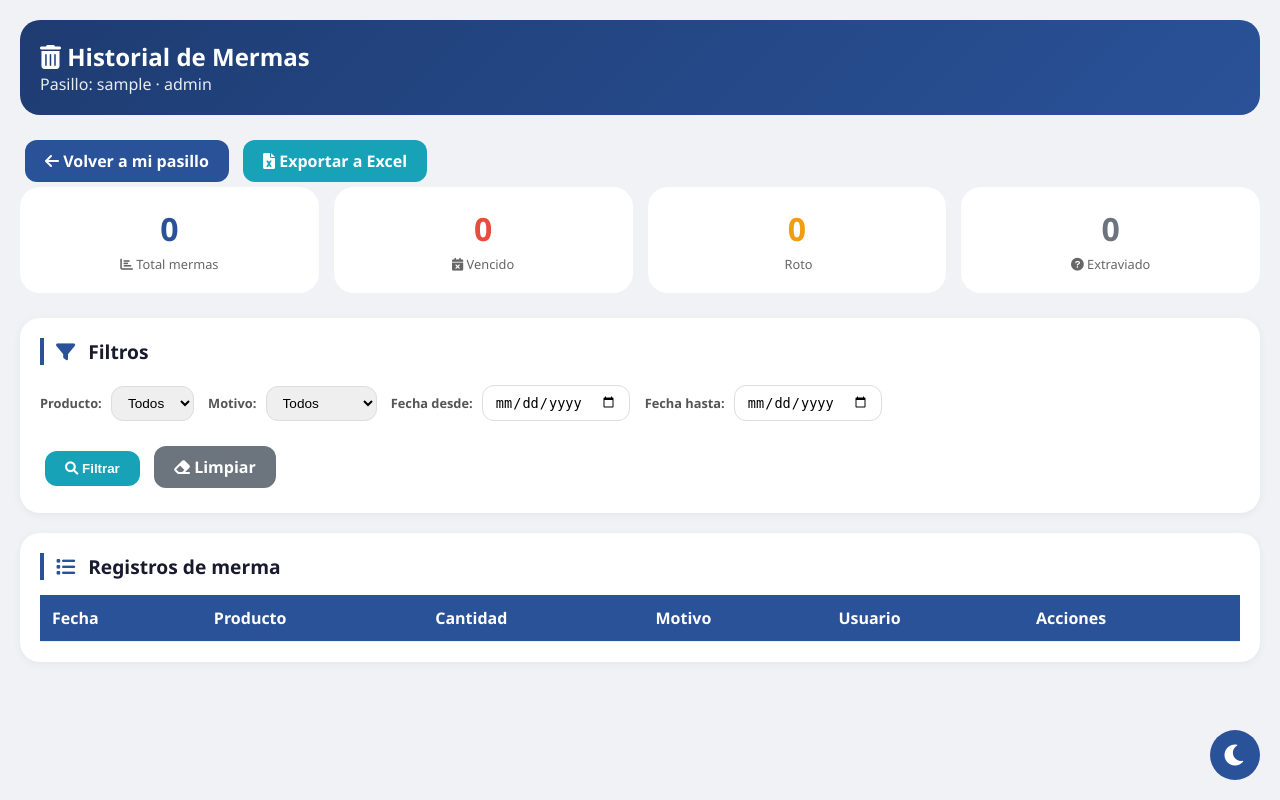
After one commit to Danielblin/control-mass, a Flask app: page /ver_mermas in a window 1280 px wide. The commit adds this page. Run offline with Flask 3, Linux system fonts and the light colour scheme; a user stored in the database is signed in; data comes from the database, SQL or seed files in the repository; lists and menus that the app fills with data are empty.

Commit message:
Agregar historial de mermas con diseño moderno

```diff
--- a/app.py
+++ b/app.py
@@ -538,6 +538,98 @@ def logout():
     session.clear()
     return redirect(url_for('login'))
 
+# ========== HISTORIAL DE MERMAS ==========
+
+@app.route('/ver_mermas')
+def ver_mermas():
+    if 'user_id' not in session:
+        return redirect(url_for('login'))
+    pasillo = session['user_pasillo']
+
+    # Obtener filtros
+    producto_filtro = request.args.get('producto', '')
+    motivo_filtro = request.args.get('motivo', '')
+    fecha_desde = request.args.get('fecha_desde', '')
+    fecha_hasta = request.args.get('fecha_hasta', '')
+
+    conn = obtener_conexion()
+    cursor = conn.cursor()
+
+    # Lista de productos para el filtro
+    cursor.execute("SELECT codigo, nombre FROM productos WHERE pasillo=?", (pasillo,))
+    productos_lista = cursor.fetchall()
+
+    # Construir query
+    query = """
+        SELECT m.fecha, p.nombre, m.cantidad, m.motivo, m.usuario, m.id
+        FROM mermas m
+        JOIN productos p ON m.codigo_producto = p.codigo
+        WHERE p.pasillo=?
+    """
+    params = [pasillo]
+
+    if producto_filtro:
+        query += " AND p.codigo=?"
+        params.append(producto_filtro)
+    if motivo_filtro:
+        query += " AND m.motivo=?"
+        params.append(motivo_filtro)
+    if fecha_desde:
+        query += " AND m.fecha >= ?"
+        params.append(fecha_desde)
+    if fecha_hasta:
+        query += " AND m.fecha <= ?"
+        params.append(fecha_hasta)
+
+    query += " ORDER BY m.fecha DESC"
+
+    cursor.execute(query, params)
+    mermas = cursor.fetchall()
+
+    # Calcular estadísticas
+    cursor.execute("SELECT COUNT(*) FROM mermas m JOIN productos p ON m.codigo_producto = p.codigo WHERE p.pasillo=?", (pasillo,))
+    total_mermas = cursor.fetchone()[0]
+
+    cursor.execute("SELECT COUNT(*) FROM mermas m JOIN productos p ON m.codigo_producto = p.codigo WHERE p.pasillo=? AND m.motivo='vencido'", (pasillo,))
+    por_vencimiento = cursor.fetchone()[0]
+
+    cursor.execute("SELECT COUNT(*) FROM mermas m JOIN productos p ON m.codigo_producto = p.codigo WHERE p.pasillo=? AND m.motivo='roto'", (pasillo,))
+    por_roto = cursor.fetchone()[0]
+
+    cursor.execute("SELECT COUNT(*) FROM mermas m JOIN productos p ON m.codigo_producto = p.codigo WHERE p.pasillo=? AND m.motivo='extraviado'", (pasillo,))
+    por_extraviado = cursor.fetchone()[0]
+
+    conn.close()
+
+    return render_template('ver_mermas.html',
+                         mermas=mermas,
+                         productos=productos_lista,
+                         producto_filtro=producto_filtro,
+                         motivo_filtro=motivo_filtro,
+                         fecha_desde=fecha_desde,
+                         fecha_hasta=fecha_hasta,
+                         total_mermas=total_mermas,
+                         por_vencimiento=por_vencimiento,
+                         por_roto=por_roto,
+                         por_extraviado=por_extraviado,
+                         pasillo=pasillo,
+                         usuario=session['user_nombre'])
+
+
+@app.route('/eliminar_merma/<int:merma_id>', methods=['POST'])
+def eliminar_merma(merma_id):
+    if 'user_id' not in session:
+        return redirect(url_for('login'))
+
+    conn = obtener_conexion()
+    cursor = conn.cursor()
+    cursor.execute("DELETE FROM mermas WHERE id=?", (merma_id,))
+    conn.commit()
+    conn.close()
+
+    return redirect(url_for('ver_mermas'))
+
+# ========== FIN HISTORIAL DE MERMAS ==========
 
 application = app
 
--- a/templates/user_pasillo.html
+++ b/templates/user_pasillo.html
@@ -768,7 +768,7 @@
         </div>
     </div>
 
-    <!-- MODAL: Registrar merma -->
+        <!-- MODAL: Registrar merma -->
     <div id="modal-merma" class="modal">
         <div class="modal-content">
             <div class="modal-header">
@@ -799,6 +799,9 @@
                 </div>
                 <button type="submit" class="btn btn-primary" style="width:100%"><i class="fas fa-save"></i> Registrar merma</button>
             </form>
+            <div style="margin-top:15px; text-align:center;">
+                <a href="/ver_mermas" class="btn btn-info" style="background:#17a2b8; color:white; padding:10px; border-radius:12px; text-decoration:none; display:inline-block;"><i class="fas fa-history"></i> Ver historial de mermas</a>
+            </div>
         </div>
     </div>
 
--- /dev/null
+++ b/templates/ver_mermas.html
@@ -0,0 +1,302 @@
+<!DOCTYPE html>
+<html lang="es">
+<head>
+    <meta charset="UTF-8">
+    <meta name="viewport" content="width=device-width, initial-scale=1.0, user-scalable=yes">
+    <title>Historial de Mermas - Control Mass</title>
+    <link rel="stylesheet" href="https://cdnjs.cloudflare.com/ajax/libs/font-awesome/6.0.0-beta3/css/all.min.css">
+    <style>
+        * { margin: 0; padding: 0; box-sizing: border-box; }
+        body {
+            font-family: 'Segoe UI', Tahoma, Geneva, Verdana, sans-serif;
+            background: #f0f2f5;
+            padding: 20px;
+            color: #1a1a2e;
+            transition: background 0.3s, color 0.3s;
+        }
+
+        body.dark-mode {
+            background: #1a1a2e;
+            color: #e0e0e0;
+        }
+
+        body.dark-mode .card {
+            background: #2d2d44;
+        }
+
+        body.dark-mode th {
+            background: #4a6a9a;
+        }
+
+        body.dark-mode td {
+            border-bottom-color: #4a4a6a;
+        }
+
+        body.dark-mode .codigo-barras {
+            background: #4a4a6a;
+            color: #e0e0e0;
+        }
+
+        body.dark-mode input, body.dark-mode select {
+            background: #3a3a5a;
+            border-color: #5a5a7a;
+            color: #e0e0e0;
+        }
+
+        .header {
+            background: linear-gradient(135deg, #1e3c72 0%, #2a5298 100%);
+            color: white;
+            padding: 20px;
+            border-radius: 20px;
+            margin-bottom: 20px;
+        }
+
+        body.dark-mode .header {
+            background: linear-gradient(135deg, #2a2a4a 0%, #3a3a6a 100%);
+        }
+
+        .btn {
+            padding: 10px 20px;
+            border: none;
+            border-radius: 12px;
+            cursor: pointer;
+            text-decoration: none;
+            display: inline-block;
+            margin: 5px;
+            font-weight: 600;
+        }
+        .btn-primary { background: #2a5298; color: white; }
+        .btn-primary:hover { background: #1e3c72; }
+        .btn-info { background: #17a2b8; color: white; }
+        .btn-info:hover { background: #138496; }
+        .btn-secondary { background: #6c757d; color: white; }
+
+        .card {
+            background: white;
+            padding: 20px;
+            border-radius: 20px;
+            margin-bottom: 20px;
+            box-shadow: 0 2px 10px rgba(0,0,0,0.05);
+        }
+
+        .card h3 {
+            margin-bottom: 15px;
+            font-size: 1.2rem;
+            border-left: 4px solid #2a5298;
+            padding-left: 12px;
+        }
+
+        .card h3 i {
+            margin-right: 8px;
+            color: #2a5298;
+        }
+
+        .stats-grid {
+            display: grid;
+            grid-template-columns: repeat(auto-fit, minmax(150px, 1fr));
+            gap: 15px;
+            margin-bottom: 25px;
+        }
+
+        .stat-card {
+            background: white;
+            padding: 20px;
+            border-radius: 20px;
+            text-align: center;
+        }
+
+        body.dark-mode .stat-card {
+            background: #2d2d44;
+        }
+
+        .stat-number {
+            font-size: 2rem;
+            font-weight: bold;
+        }
+
+        .stat-label {
+            color: #666;
+            font-size: 0.8rem;
+            margin-top: 5px;
+        }
+
+        body.dark-mode .stat-label {
+            color: #b0b0c0;
+        }
+
+        .stat-card.total .stat-number { color: #2a5298; }
+        .stat-card.vencido .stat-number { color: #e74c3c; }
+        .stat-card.roto .stat-number { color: #f39c12; }
+        .stat-card.extraviado .stat-number { color: #6c757d; }
+
+        .filter-group {
+            display: inline-block;
+            margin: 5px 10px 5px 0;
+        }
+
+        label { font-weight: 600; font-size: 0.8rem; color: #555; margin-right: 5px; }
+        body.dark-mode label { color: #b0b0c0; }
+        select, input { padding: 8px 12px; border: 1px solid #ddd; border-radius: 12px; font-size: 0.85rem; }
+
+        .table-responsive { overflow-x: auto; }
+        table { width: 100%; border-collapse: collapse; }
+        th, td { padding: 12px; text-align: left; border-bottom: 1px solid #eee; }
+        th { background: #2a5298; color: white; font-weight: 600; }
+
+        .dark-mode-toggle {
+            position: fixed;
+            bottom: 20px;
+            right: 20px;
+            background: #2a5298;
+            color: white;
+            border: none;
+            border-radius: 50%;
+            width: 50px;
+            height: 50px;
+            font-size: 1.5rem;
+            cursor: pointer;
+            z-index: 100;
+            display: flex;
+            align-items: center;
+            justify-content: center;
+        }
+
+        @media (max-width: 768px) {
+            body { padding: 12px; }
+            th, td { padding: 8px; font-size: 0.7rem; }
+            .filter-group { display: block; margin-bottom: 10px; }
+            select, input { width: 100%; }
+        }
+    </style>
+</head>
+<body>
+    <div class="header">
+        <h2><i class="fas fa-trash-alt"></i> Historial de Mermas</h2>
+        <p style="opacity:0.9;">Pasillo: {{ pasillo }} · {{ usuario }}</p>
+    </div>
+
+    <div>
+        <a href="/user_pasillo" class="btn btn-primary"><i class="fas fa-arrow-left"></i> Volver a mi pasillo</a>
+        <a href="/exportar_excel" class="btn btn-info"><i class="fas fa-file-excel"></i> Exportar a Excel</a>
+    </div>
+
+    <!-- Tarjetas de estadísticas -->
+    <div class="stats-grid">
+        <div class="stat-card total">
+            <div class="stat-number">{{ total_mermas }}</div>
+            <div class="stat-label"><i class="fas fa-chart-bar"></i> Total mermas</div>
+        </div>
+        <div class="stat-card vencido">
+            <div class="stat-number">{{ por_vencimiento }}</div>
+            <div class="stat-label"><i class="fas fa-calendar-times"></i> Vencido</div>
+        </div>
+        <div class="stat-card roto">
+            <div class="stat-number">{{ por_roto }}</div>
+            <div class="stat-label"><i class="fas fa-broken"></i> Roto</div>
+        </div>
+        <div class="stat-card extraviado">
+            <div class="stat-number">{{ por_extraviado }}</div>
+            <div class="stat-label"><i class="fas fa-question-circle"></i> Extraviado</div>
+        </div>
+    </div>
+
+    <!-- Filtros -->
+    <div class="card">
+        <h3><i class="fas fa-filter"></i> Filtros</h3>
+        <form method="GET">
+            <div class="filter-group">
+                <label>Producto:</label>
+                <select name="producto">
+                    <option value="">Todos</option>
+                    {% for p in productos %}
+                    <option value="{{ p[0] }}" {% if producto_filtro == p[0] %}selected{% endif %}>{{ p[1] }}</option>
+                    {% endfor %}
+                </select>
+            </div>
+            <div class="filter-group">
+                <label>Motivo:</label>
+                <select name="motivo">
+                    <option value="">Todos</option>
+                    <option value="vencido" {% if motivo_filtro == 'vencido' %}selected{% endif %}>Vencido</option>
+                    <option value="roto" {% if motivo_filtro == 'roto' %}selected{% endif %}>Roto</option>
+                    <option value="extraviado" {% if motivo_filtro == 'extraviado' %}selected{% endif %}>Extraviado</option>
+                </select>
+            </div>
+            <div class="filter-group">
+                <label>Fecha desde:</label>
+                <input type="date" name="fecha_desde" value="{{ fecha_desde }}">
+            </div>
+            <div class="filter-group">
+                <label>Fecha hasta:</label>
+                <input type="date" name="fecha_hasta" value="{{ fecha_hasta }}">
+            </div>
+            <div style="margin-top:15px;">
+                <button type="submit" class="btn btn-info"><i class="fas fa-search"></i> Filtrar</button>
+                <a href="/ver_mermas" class="btn btn-secondary"><i class="fas fa-eraser"></i> Limpiar</a>
+            </div>
+        </form>
+    </div>
+
+    <!-- Tabla de resultados -->
+    <div class="card">
+        <h3><i class="fas fa-list"></i> Registros de merma</h3>
+        <div class="table-responsive">
+            <table>
+                <thead>
+                    <tr>
+                        <th>Fecha</th>
+                        <th>Producto</th>
+                        <th>Cantidad</th>
+                        <th>Motivo</th>
+                        <th>Usuario</th>
+                        <th>Acciones</th>
+                    </tr>
+                </thead>
+                <tbody>
+                    {% for m in mermas %}
+                    <tr>
+                        <td>{{ m[0] }}</td>
+                        <td>{{ m[1] }}</td>
+                        <td>{{ m[2] }}</td>
+                        <td>
+                            {% if m[3] == 'vencido' %}
+                                <span style="color:#e74c3c;"><i class="fas fa-calendar-times"></i> Vencido</span>
+                            {% elif m[3] == 'roto' %}
+                                <span style="color:#f39c12;"><i class="fas fa-broken"></i> Roto</span>
+                            {% else %}
+                                <span style="color:#6c757d;"><i class="fas fa-question-circle"></i> Extraviado</span>
+                            {% endif %}
+                        </td>
+                        <td><i class="fas fa-user"></i> {{ m[4] }}</td>
+                        <td>
+                            <button class="btn btn-danger btn-sm" onclick="if(confirm('¿Eliminar este registro de merma?')) { fetch('/eliminar_merma/{{ m[5] }}', {method: 'POST'}).then(() => location.reload()); }" style="padding:5px 10px; font-size:12px;">
+                                <i class="fas fa-trash-alt"></i> Eliminar
+                            </button>
+                        </td>
+                    </tr>
+                    {% endfor %}
+                </tbody>
+            </table>
+        </div>
+    </div>
+
+    <!-- Botón modo oscuro -->
+    <button class="dark-mode-toggle" id="darkModeToggle">
+        <i class="fas fa-moon"></i>
+    </button>
+
+    <script>
+        const darkModeToggle = document.getElementById('darkModeToggle');
+        function toggleDarkMode() {
+            document.body.classList.toggle('dark-mode');
+            localStorage.setItem('darkMode', document.body.classList.contains('dark-mode'));
+            darkModeToggle.innerHTML = document.body.classList.contains('dark-mode') ? '<i class="fas fa-sun"></i>' : '<i class="fas fa-moon"></i>';
+        }
+        if (localStorage.getItem('darkMode') === 'true') {
+            document.body.classList.add('dark-mode');
+            darkModeToggle.innerHTML = '<i class="fas fa-sun"></i>';
+        }
+        darkModeToggle.addEventListener('click', toggleDarkMode);
+    </script>
+</body>
+</html>
```
